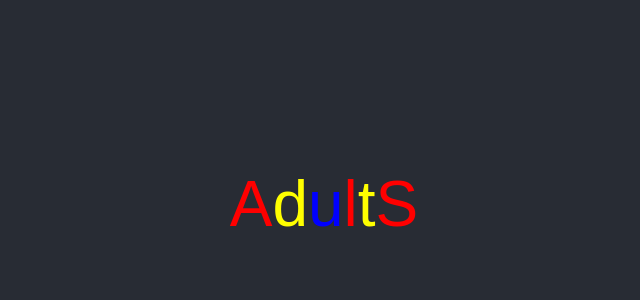
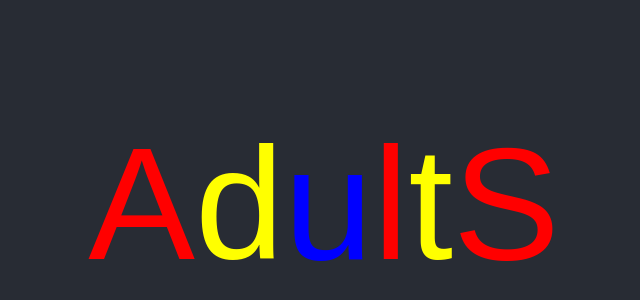
Before and after one commit to VXP-ui/AS-tened, a plain HTML site: page index.html in a window 1280 px wide. Shown: the part 204-504 px from the top of the page, without its empty margins (316-956 px from the left). Drawn offline with Linux system fonts and the light colour scheme.

Commit message:
Update index.html

```diff
--- a/index.html
+++ b/index.html
@@ -12,7 +12,7 @@
             height: 100vh;
             background-color: #282c34;
             color: white;
-            font-size: 4em; /* Increased font size */
+            font-size: 10em; /* Increased font size for better visibility */
             font-family: Arial, sans-serif;
         }
         .letter {
```
